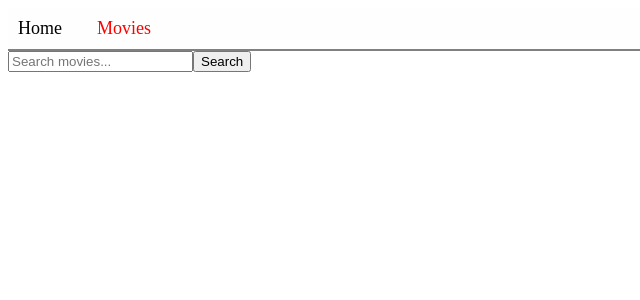
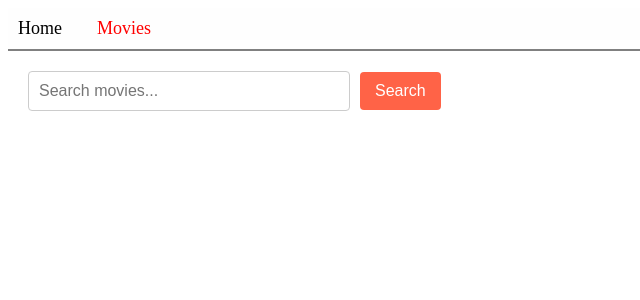
Before and after one commit to sebsto93/goit-react-hw-05, a React (Vite) app: page /movies in a window 1280 px wide. Shown: the top 300 px of the page, without its empty margins (0-640 px from the left). Built offline with nearby package versions, Linux system fonts and the light colour scheme.

Commit message:
searchMovie

```diff
--- a/src/pages/MoviesPage.jsx
+++ b/src/pages/MoviesPage.jsx
@@ -2,6 +2,7 @@ import { useState, useEffect } from "react";
 import { useSearchParams } from "react-router-dom";
 import { searchMovies } from "../Api";
 import MovieList from "../components/MovieList";
+import styles from "./MoviesPage.module.css";
 
 function MoviesPage() {
   const [movies, setMovies] = useState([]);
@@ -32,15 +33,18 @@ function MoviesPage() {
   if (error) return <p>Error loading movies.</p>;
 
   return (
-    <div>
-      <form onSubmit={handleSearch}>
+    <div className={styles.moviesPage}>
+      <form onSubmit={handleSearch} className={styles.searchForm}>
         <input
           name="query"
           type="text"
           placeholder="Search movies..."
           defaultValue={query}
+          className={styles.searchInput}
         />
-        <button type="submit">Search</button>
+        <button type="submit" className={styles.searchButton}>
+          Search
+        </button>
       </form>
       <MovieList movies={movies} />
     </div>
--- /dev/null
+++ b/src/pages/MoviesPage.module.css
@@ -0,0 +1,36 @@
+.moviesPage {
+  padding: 20px;
+}
+
+.searchForm {
+  display: flex;
+  align-items: center;
+  margin-bottom: 20px;
+}
+
+.searchInput {
+  padding: 10px;
+  border: 1px solid #ccc;
+  border-radius: 4px;
+  font-size: 16px;
+  width: 300px;
+}
+
+.searchButton {
+  padding: 10px 15px;
+  border: none;
+  border-radius: 4px;
+  background-color: #ff6347;
+  color: white;
+  font-size: 16px;
+  cursor: pointer;
+  margin-left: 10px;
+}
+
+.searchButton:hover {
+  background-color: #ff4500;
+}
+
+h1 {
+  margin-bottom: 20px;
+}
```
